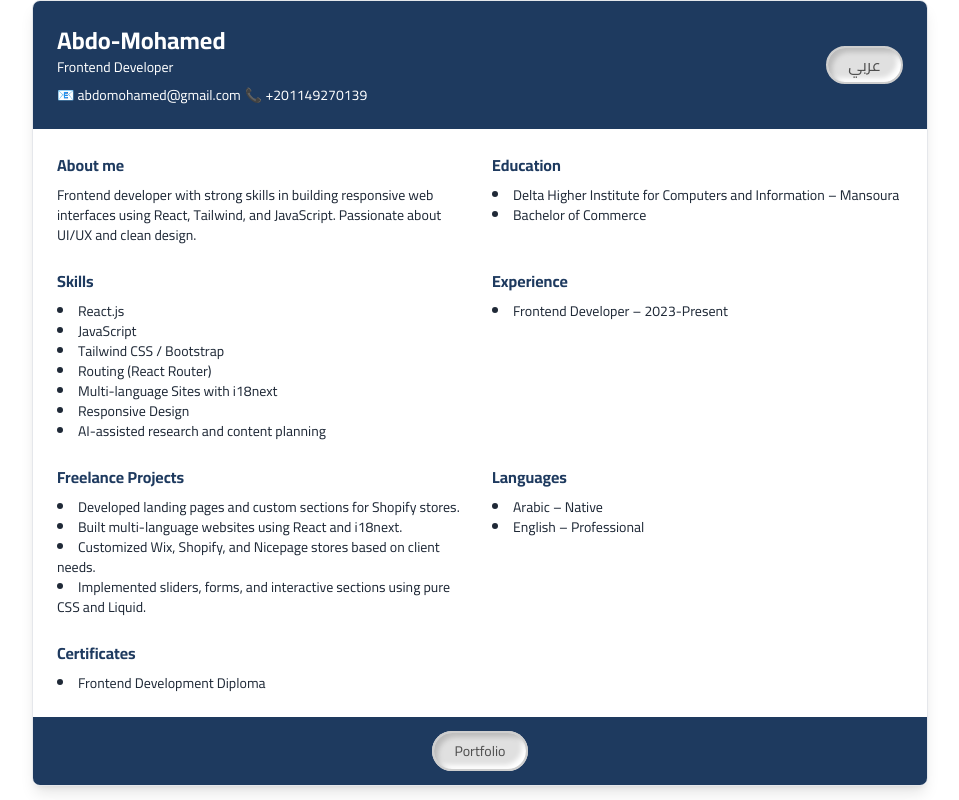
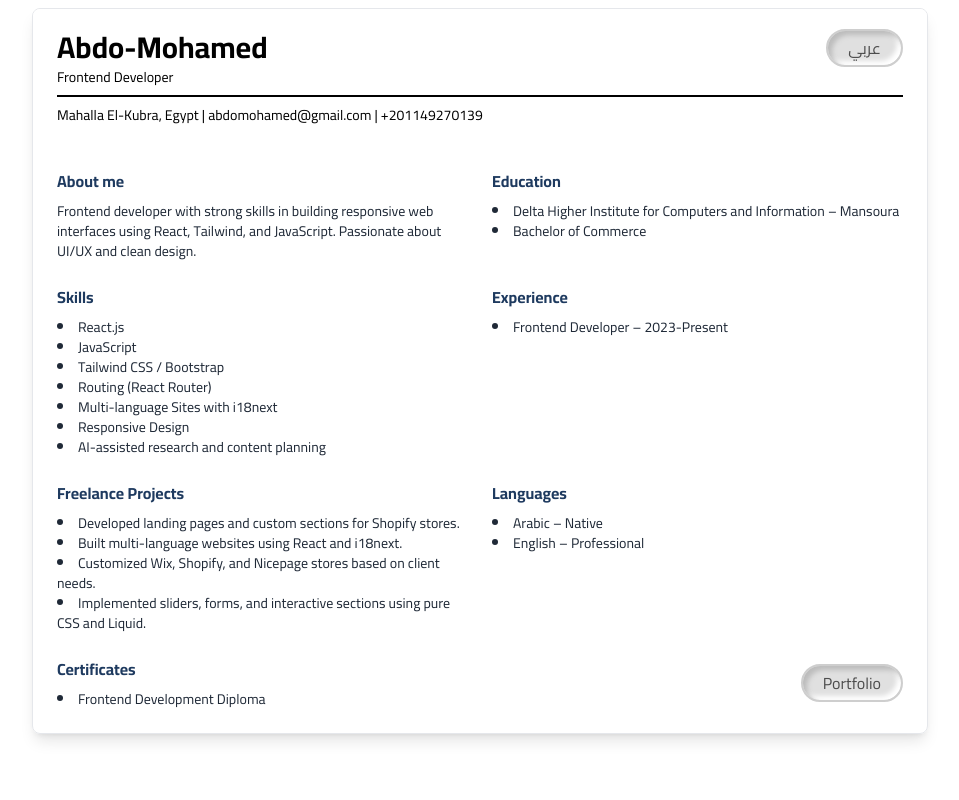
Before and after one commit to AbdoMohamed23/Abdelrahman-Mohamed, a React (Vite) app: page /cv in a window 1280 px wide. Shown: the whole page, without its empty margins (160-1119 px from the left). Built offline with nearby package versions, Linux system fonts and the light colour scheme.

Commit message:
Update: Lset

```diff
--- a/src/components/About.jsx
+++ b/src/components/About.jsx
@@ -1,5 +1,5 @@
 import React from 'react'
-import aboutImg from '../assets/Hero-Sec.jpg'
+import aboutImg from '../assets/hero-section.jpg'
 import { useTranslation } from 'react-i18next'
 
 const About = () => {
--- a/src/components/CV.jsx
+++ b/src/components/CV.jsx
@@ -1,62 +1,68 @@
-import React from 'react';
-import { useTranslation } from 'react-i18next';
-import { useNavigate, useLocation, Link } from 'react-router-dom';
+import React from "react";
+import { useTranslation } from "react-i18next";
+import { useNavigate, useLocation, Link } from "react-router-dom";
 // import profileImage from '../assets/Hero-Sec.jpg';
 
-const CV = () => { const { t, i18n } = useTranslation(); const navigate = useNavigate(); const location = useLocation();
+const CV = () => {
+  const { t, i18n } = useTranslation();
+  const navigate = useNavigate();
+  const location = useLocation();
 
-const toggleLanguage = () => { const newLang = i18n.language === 'ar' ? 'en' : 'ar'; i18n.changeLanguage(newLang); localStorage.setItem('i18nextLng', newLang); const newPath = location.pathname.replace(`//(ar|en)/, /${newLang}`); navigate(newPath); };
+  const toggleLanguage = () => {
+    const newLang = i18n.language === "ar" ? "en" : "ar";
+    i18n.changeLanguage(newLang);
+    localStorage.setItem("i18nextLng", newLang);
+    const newPath = location.pathname.replace(`//(ar|en)/, /${newLang}`);
+    navigate(newPath);
+  };
 
-const isArabic = i18n.language === 'ar';
+  const isArabic = i18n.language === "ar";
 
-return ( <section dir={isArabic ? 'rtl' : 'ltr'} className="min-h-screen bg-white text-gray-800"> <div className="max-w-4xl mx-auto shadow-lg border rounded-lg overflow-hidden">
-
+  return (
+    <section dir={isArabic ? "rtl" : "ltr"} className="sm:min-h-screen bg-white text-gray-800 sm:py-2">
+      {" "}
+      <div className="max-w-4xl mx-auto shadow-lg border sm:rounded-lg overflow-hidden">
         {/* Header with toggle */}
-    <div className="bg-[#1e3a5f] text-white px-6 py-6 flex flex-row items-center gap-6">
+        <div className="bg-[#fff] text-black px-6 py-5 flex flex-row items-center gap-6">
           {/* <img
         src={profileImage}
         alt="Profile"
         className="w-24 h-24 rounded-full border-4 border-white object-cover"
       /> */}
           <div className="flex-1">
-        <h1 className="text-2xl font-bold">{t("text_name")}</h1>
-        <p className="text-sm">{t('jobTitle')}</p>
+            <div className="flex justify-between">
+              <h1 className="text-3xl font-bold">{t("text_name")}</h1>
+              <button onClick={toggleLanguage} className="buttonCV">
+                {isArabic ? "English" : "عربي"}
+              </button>
+            </div>
+            <p className="text-sm border-b-2 border-black pb-2">{t("jobTitle")}</p>
             <div className="mt-2 flex flex-col sm:flex-row gap-1 text-sm">
-          <span>📧 abdomohamed@gmail.com</span>
-          <span>📞 +201149270139</span>
+              <p>{t("disCV")}</p>
             </div>
           </div>
-      <button
-          onClick={toggleLanguage}
-          className="buttonCV"
-        >
-          {isArabic ? 'English' : 'عربي'}
-        </button>
         </div>
 
         {/* Content */}
         <div className="grid grid-cols-1 sm:grid-cols-2 gap-6 p-6">
-
           {/* About */}
           <div>
-        <h2 className="font-semibold text-[#1e3a5f]">{t('about_title')}</h2>
-        <p className="text-sm mt-2">
-          {t('aboutTextCV')}
-        </p>
+            <h2 className="font-semibold text-[#1e3a5f]">{t("about_title")}</h2>
+            <p className="text-sm mt-2">{t("aboutTextCV")}</p>
           </div>
 
           {/* Education */}
           <div>
-        <h2 className="font-semibold text-[#1e3a5f]">{t('education')}</h2>
+            <h2 className="font-semibold text-[#1e3a5f]">{t("education")}</h2>
             <ul className="text-sm mt-2 list-disc list-inside">
-          <li>{t('edu1')}</li>
-          <li>{t('edu2')}</li>
+              <li>{t("edu1")}</li>
+              <li>{t("edu2")}</li>
             </ul>
           </div>
 
           {/* Skills */}
           <div>
-        <h2 className="font-semibold text-[#1e3a5f]">{t('skills')}</h2>
+            <h2 className="font-semibold text-[#1e3a5f]">{t("skills")}</h2>
             <ul className="text-sm mt-2 list-disc list-inside">
               <li>React.js</li>
               <li>JavaScript</li>
@@ -70,53 +76,53 @@ return ( <section dir={isArabic ? 'rtl' : 'ltr'} className="min-h-screen bg-whit
 
           {/* Experience */}
           <div>
-        <h2 className="font-semibold text-[#1e3a5f]">{t('experience')}</h2>
+            <h2 className="font-semibold text-[#1e3a5f]">{t("experience")}</h2>
             <ul className="text-sm mt-2 list-disc list-inside">
-          <li>{t('exp1')}</li>
+              <li>{t("exp1")}</li>
             </ul>
           </div>
 
           {/* Freelance Projects */}
           <div>
-        <h2 className="font-semibold text-[#1e3a5f]">{t('freelance', 'Freelance Projects')}</h2>
+            <h2 className="font-semibold text-[#1e3a5f]">{t("freelance", "Freelance Projects")}</h2>
             <ul className="text-sm mt-2 list-disc list-inside">
-          <li>{t('freelance1')}</li>
-          <li>{t('freelance2')}</li>
-          <li>{t('freelance3')}</li>
-          <li>{t('freelance4')}</li>
+              <li>{t("freelance1")}</li>
+              <li>{t("freelance2")}</li>
+              <li>{t("freelance3")}</li>
+              <li>{t("freelance4")}</li>
             </ul>
           </div>
 
           {/* Languages */}
           <div>
-        <h2 className="font-semibold text-[#1e3a5f]">{t('languages')}</h2>
+            <h2 className="font-semibold text-[#1e3a5f]">{t("languages")}</h2>
             <ul className="text-sm mt-2 list-disc list-inside">
-          <li>{t('lang1')}</li>
-          <li>{t('lang2')}</li>
+              <li>{t("lang1")}</li>
+              <li>{t("lang2")}</li>
             </ul>
           </div>
 
           {/* Certificates */}
           <div>
-        <h2 className="font-semibold text-[#1e3a5f]">{t('certificates')}</h2>
+            <h2 className="font-semibold text-[#1e3a5f]">{t("certificates")}</h2>
             <ul className="text-sm mt-2 list-disc list-inside">
-          <li>{t('cert1')}</li>
+              <li>{t("cert1")}</li>
               {/* <li>{t('cert2')}</li>
           <li>{t('cert3')}</li> */}
             </ul>
           </div>
 
-    </div>
-
-    {/* Footer */}
-    <div className="bg-[#1e3a5f] text-white py-6 px-6 text-center text-sm">
-      <Link to="/" className='buttonCV'>
-          {isArabic ? 'ملف الأعمال' : 'Portfolio'}
+          {/* BTN */}
+          <div className="flex items-center justify-end">
+            <Link to="/" className="buttonCV">
+              {isArabic ? "ملف الأعمال" : "Portfolio"}
             </Link>
           </div>
         </div>
+
+      </div>
     </section>
-
-); };
+  );
+};
 
 export default CV;
--- a/src/locales/locales/ar.json
+++ b/src/locales/locales/ar.json
@@ -30,7 +30,9 @@
 
     "cv_title": "السيرة الذاتية",
     "jobTitle": "مطور واجهات أمامية",
-    "aboutTextCV": "مطور واجهات أمامية بخبرة قوية في بناء مواقع تفاعلية باستخدام React وTailwind وJavaScript. شغوف بتحسين تجربة المستخدم والتصميم النظيف.",
+    "aboutTextCV": "مطور واجهات أمامية بخبرة قوية في بناء مواقع تفاعلية باستخدام React Tailwind JavaScript, شغوف بتحسين تجربة المستخدم والتصميم النظيف.",
+    "disCV": "المحلة الكبرى، مصر | abdomohamed@gmail.com | +201149270139",
+
 
     "education": "التعليم",
     "edu1": "معهد الدلتا العالي للحاسبات والمعلومات – المنصورة",
--- a/src/locales/locales/en.json
+++ b/src/locales/locales/en.json
@@ -31,6 +31,7 @@
     "cv_title": "Veiw CV",
     "jobTitle": "Frontend Developer",
     "aboutTextCV": "Frontend developer with strong skills in building responsive web interfaces using React, Tailwind, and JavaScript. Passionate about UI/UX and clean design.",
+    "disCV": "Mahalla El-Kubra, Egypt | abdomohamed@gmail.com | +201149270139",
 
     "education": "Education",
     "edu1": "Delta Higher Institute for Computers and Information – Mansoura",
```
Also changed, not shown: src/assets/hero-section.jpg (added). Lines whose indentation alone changed are shown as unchanged.
